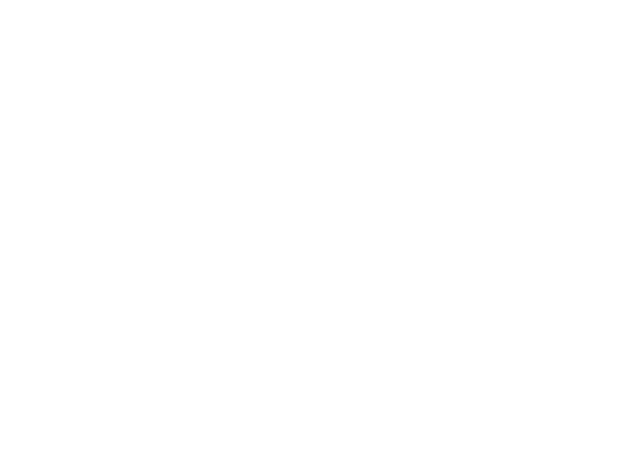
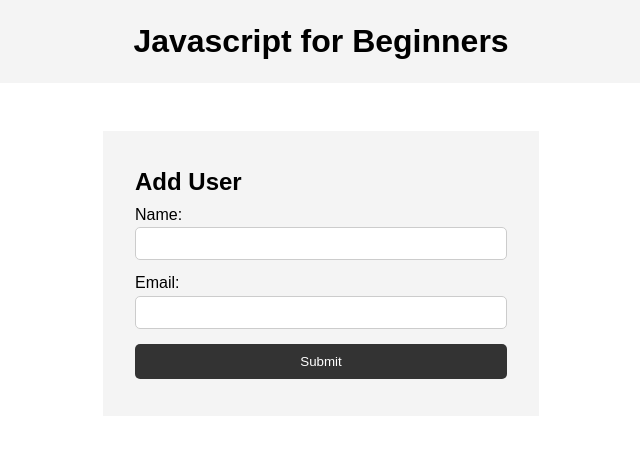
Before and after one commit to genius101/homeSite, a plain HTML site: page Javascript Projects/proj_1/index.html in a window 1280 px wide. Shown: the whole page, without its empty margins (319-959 px from the left). Drawn offline with Linux system fonts and the light colour scheme.

Commit message:
Adding first batch of the Proj

```diff
--- a/Javascript Projects/proj_1/index.html
+++ b/Javascript Projects/proj_1/index.html
@@ -4,9 +4,40 @@
     <meta charset="UTF-8">
     <meta http-equiv="X-UA-Compatible" content="IE=edge">
     <meta name="viewport" content="width=device-width, initial-scale=1.0">
-    <title>Document</title>
+    <title>JS Projects</title>
+    <link rel="stylesheet" href="style.css">
 </head>
 <body>
-
+    <header>
+        <h1>Javascript for Beginners</h1>
+    </header>
+    <section class="container">
+        <form id="my-form">
+            <h1>Add User</h1>
+            <div class="msg"></div>
+            <div>
+                <label for="name">Name:</label>
+                <input type="text" id="name">
+            </div>
+            <div>
+                <label for="email">Email:</label>
+                <input type="text" id="email">
+            </div>
+                <input class="btn" type="submit" value="Submit">
+        </form>
+        <ul id="users"></ul>
+        <ul class="items">
+            <li class="item">
+                Item 1
+            </li>
+            <li class="item">
+                Item 2
+            </li>
+            <li class="item">
+                Item 3
+            </li>
+        </ul>
+    </section>
+    <script src="main.js"> </script>
 </body>
 </html>
--- /dev/null
+++ b/Javascript Projects/proj_1/main.js
@@ -0,0 +1,3 @@
+const ul = document.querySelector('.items')
+
+ul.remove()
--- a/Javascript Projects/proj_1/style.css
+++ b/Javascript Projects/proj_1/style.css
@@ -0,0 +1,77 @@
+* {
+    margin: 0;
+    padding: 0;
+    box-sizing: border-box;
+}
+
+body {
+    font-family: Arial, Helvetica, sans-serif;
+    line-height: 1.6;
+}
+
+ul {
+    list-style: none;
+}
+
+ul li {
+    padding: 5px;
+    background: #f4f4f4;
+    margin: 5px 0;
+}
+
+header {
+    background: #f4f4f4;
+    padding: 1rem;
+    text-align: center;
+}
+
+.container {
+    margin: auto;
+    width: 500px;
+    overflow: auto;
+    padding: 3rem  2rem;
+}
+
+#my-form {
+    padding: 2rem;
+    background: #f4f4f4;
+}
+
+#my-form label {
+    display: block;
+}
+
+#my-form input[type='text'] {
+    width: 100%;
+    padding: 8px;
+    margin-bottom: 10px;
+    border-radius: 5px;
+    border: 1px solid #ccc;
+}
+
+.btn {
+    display: block;
+    width: 100%;
+    padding: 10px 15px;
+    border: 0;
+    background: #333;
+    color: #fff;
+    border-radius: 5px;
+    margin: 5px 0px;
+}
+
+.btn:hover {
+    background: #444;
+}
+
+.bg-dark {
+ background: #333;
+ color: #fff;
+}
+
+.error {
+    background: orangered;
+    color: #fff;
+    padding: 5px;
+    margin: 5px;
+}
```
Also changed, not shown: Javascript Projects/proj_1/keep.js (added, +25 -0 lines), 1 other file.
